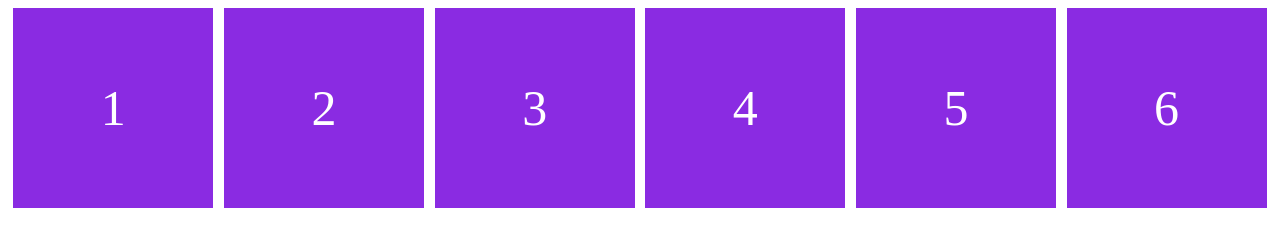
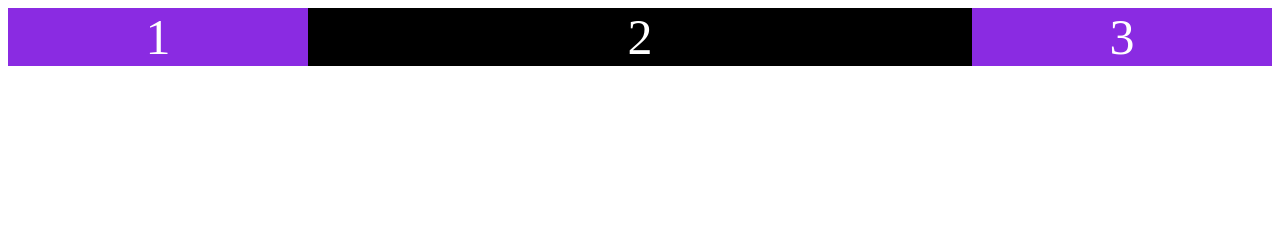
Before and after one commit to Jubi-In/CSSPractice, a plain HTML site: page index.html in a window 1280 px wide. Drawn offline with Linux system fonts and the light colour scheme.

Commit message:
2021-02-09 #1.7

```diff
--- a/index.html
+++ b/index.html
@@ -10,9 +10,6 @@
         <div class="child">1</div>
         <div class="child">2</div>
         <div class="child">3</div>
-        <div class="child">4</div>
-        <div class="child">5</div>
-        <div class="child">6</div>
     </div>
 </body>
 
--- a/style.css
+++ b/style.css
@@ -1,13 +1,12 @@
 .father {
     display: flex;
     justify-content: space-around;
-    height: 100vh;
+    align-content: space-between;
     flex-wrap: nowrap;
 }
 
 .child {
-    width: 200px;
-    height: 200px;
+    flex-basis: 300px;
     background-color: blueviolet;
     color: white;
     font-size: 50px;
@@ -15,3 +14,8 @@
     justify-content: center;
     align-items: center;
 }
+
+.child:nth-child(2) {
+    background:#000;
+    flex-grow: 1;
+}
```
